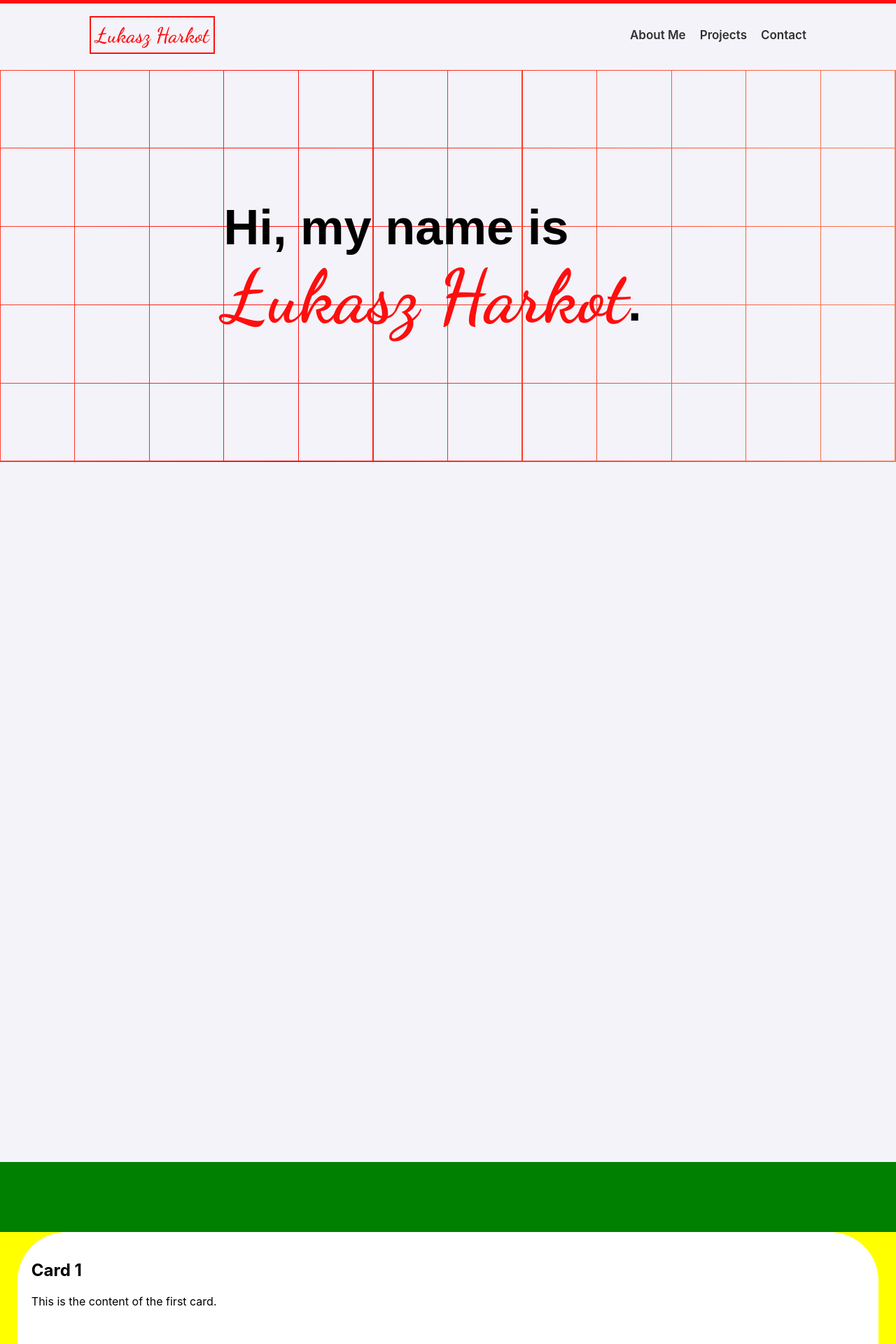
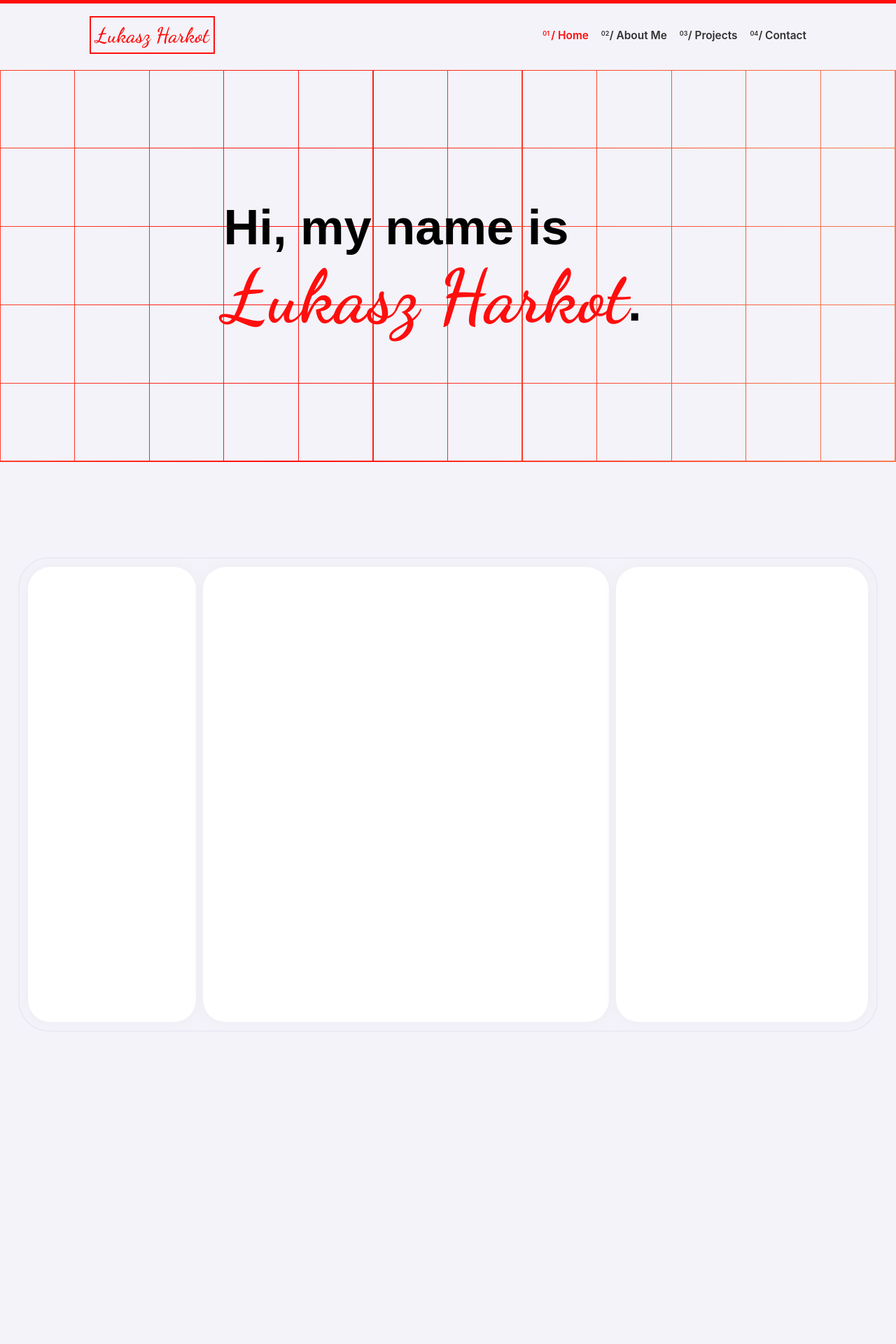
Before and after one commit to lukaszharkot/portfolio, a React (Create React App) app: page / in a window 1280 px wide. Shown: the top 1920 px of the page at 70% size. Built offline with nearby package versions, Linux system fonts and the light colour scheme.

Commit message:
Added next sections and animations

```diff
--- a/src/App.css
+++ b/src/App.css
@@ -1,36 +1,75 @@
-.container {
-    position: relative;
-  }
+/* About */
+.about-content{
+  height: 950px;
+  display: flex;
+  justify-content: center;
+  align-items: center;
+}
 
-  .first-div {
-    background-color: lightblue;
-    height: 100vh;
-    position: relative;
-    z-index: 1;
-    padding: 20px;
-  }
+.about-outline{
+  grid-column-gap: 10px;
+  grid-row-gap: 10px;
+  border: 2px solid #b6b6d126;
+  border-radius: 44px;
+  justify-content: center;
+  align-items: stretch;
+  width: 95%;
+  max-width: 1200px;
+  min-height: 650px;
+  margin-top: 0;
+  padding: 12px;
+  display: flex;
+  position: relative;
+}
 
-  .second-div {
-    background-color: lightcoral;
-    height: 100vh;
-    position: fixed;
-    top: 0;
-    width: 100%;
-    z-index: 2;
-    padding: 20px;
-    transform: translateY(0);
-    transition: transform 0.1s ease-out;
-  }
+.about-sidebar{
+  background-color: #fff;
+  border-radius: 32px;
+  flex-direction: column;
+  width: 240px;
+  display: flex;
+  box-shadow: 0 0 20px #ececf1;
+}
 
-  .space{
-    height: 1000px;
-  }
+.about-main-body{
+  background-color: #fff;
+  border-radius: 32px;
+  flex-direction: row;
+  flex: 1;
+  min-width: 100px;
+  max-width: 600px;
+  display: flex;
+  overflow: hidden;
+  box-shadow: 0 0 20px #ececf1;
+}
+
+.about-side-body{
+  background-color: #fff;
+  border-radius: 32px;
+  width: 30%;
+  max-width: 380px;
+  overflow: hidden;
+  box-shadow: 0 0 20px #ececf1;
+}
 
 /* Projects */
+.projects-container{
+  height: 130px;
+  width: 100%;
+  display: grid;
+  align-items: center;
+  justify-content: center;
+}
+
 .projects-label{
-  height: 100px;
-  width: 100%;
-  background-color: green;
+  font-size: 42px;
+  color: rgb(255, 14, 14);
+}
+
+.projects-label-container{
+  height: auto;
+  text-align: center;
+  border-radius: 10px;
 }
 
 .stacking-cards-container {
@@ -40,35 +79,49 @@
   flex-direction: column;
   align-items: center;
   justify-content: center;
-  background-color: yellow;
   padding-bottom: 35px;
+}
+
+.default-card{
+  width: 100%;
+  height: 80vh; /*100px margin and 70 for navbar*/
+  padding: 20px;
+  background-color: #f4f3fa;
+  position: sticky;
+  top: calc(12%);
+  z-index: 1;
+  transition: 0.3s ease;
+  opacity: 0;
 }
 
 .stacking-card {
   width: 93%;
   height: 80vh; /*100px margin and 70 for navbar*/
   padding: 20px;
-  background-color: white;
+  background-color: #f4f3fa;
   border-radius: 70px;
   position: sticky;
-  top: calc((100vh - 70px) - 81vh);
+  top: calc(12%);
   z-index: 1;
+  opacity: 1;
   transition: 0.3s ease;
 }
 
 .card-1 {
-  background-color: white;
+  background-color: #f4f3fa;
 }
 
 .card-2 {
-  background-color: white;
-  margin-top: 100px;
+  background-color: #fff;
+  background-image: linear-gradient(#f84f391a, #f84f391a);
+  margin-top: 150px;
   z-index: 2;
 }
 
+/* Contact */
 .extra-content {
   height: 200vh;
   padding: 50px;
-  background-color: #f0f0f0;
+  background-color: transparent;
   text-align: center;
 }
--- a/src/App.js
+++ b/src/App.js
@@ -7,16 +7,28 @@ import Navbar from './components/Navbar';
 const App = () => {
   return (
     <div>
+      <div id='home' style={{position: 'absolute', top:'0'}}/>
       <Navbar />
       <TileGrid />
-      <div className='space'></div>
+      <div className='about-content' id='about'>
+        <div className='about-outline'>
+          <div className='about-sidebar'>
+          </div>
+          <div className='about-main-body'>
+          </div>
+          <div className='about-side-body'>
+          </div>
+        </div>
+      </div>
 
       {/*Projects*/}
-      <div className='projects-label'>
-
-      </div>
+      <div id='projects'>
+        {/* <div className='projects-container'>
+            <div className='projects-label-container'><h1 className='projects-label fancyText'>Projects</h1></div>
+            <div className='underline'></div>
+        </div> */}
         <div className="stacking-cards-container">
-        <div className="stacking-card card-1">
+          <div className="default-card card-1" id="card1">
             <h2>Card 1</h2>
             <p>This is the content of the first card.</p>
           </div>
@@ -26,8 +38,9 @@ const App = () => {
           </div>
         </div>
 
-      <div className="extra-content">
-        <p>Keep scrolling to see the effect...</p>
+      {/* Contact */}
+        <div className="extra-content" id='contact'>
+        </div>
       </div>
     </div>
   );
--- a/src/components/Navbar.js
+++ b/src/components/Navbar.js
@@ -3,30 +3,57 @@ import '../index.css';
 
 const Navbar = () => {
     const [scrollY, setScrollY] = useState(0);
+    const [scrolledSection, setScrolledSection] = useState('');
 
     useEffect(() => {
+
         const handleScroll = () => {
-        setScrollY(window.scrollY);
+            setScrollY(window.scrollY);
+            const aboutOffset = document.getElementById('about').offsetTop - 69;
+            const projectsOffset = document.getElementById('projects').offsetTop - 69;
+            const contactOffset = document.getElementById('contact').offsetTop - 69;
+            const card1 = document.getElementById('card1');
+
+            if (scrollY < aboutOffset) {
+                setScrolledSection('home');
+            }else if (scrollY < projectsOffset) {
+                setScrolledSection('about')
+            }else if (scrollY < contactOffset) {
+                setScrolledSection('projects')
+
+            }else {
+                setScrolledSection('contact')
+
+            }
+
+            if (scrollY  >= projectsOffset - 450){
+                card1.className = 'stacking-card card-1';
+                document.body.style.backgroundColor = '#fff';
+            }else{
+                card1.className = 'default-card card-1';
+                document.body.style.backgroundColor = '#f4f3fa';
+            }
         };
 
         window.addEventListener('scroll', handleScroll);
         return () => {
             window.removeEventListener('scroll', handleScroll);
         };
-    }, []);
+    }, [scrollY]);
 
     // Pomyslec nad navlinks
 
     return (
         <div className={`Navbar ${scrollY > 0 ? 'scrolled' : ''} ${scrollY > 50 ? 'shadow' : ''}`}>
             <div className={`line ${scrollY > 0 ? 'scrolled' : ''}`}></div>
-            <div className={`logo-div ${scrollY > 0 ? 'scrolled': ''}`}>
+            <a href='/' style={{textDecoration: 'none'}} className={`logo-div ${scrollY > 0 ? 'scrolled': ''}`}>
                 Łukasz Harkot
-            </div>
+            </a>
             <div className={`navlinks ${scrollY > 0 ? 'scrolled' : ''}`}>
-                <a style={{marginRight: '20px'}}>About Me</a>
-                <a style={{marginRight: '20px'}}>Projects</a>
-                <a>Contact</a>
+                <a href='#home' style={{marginRight: '30px', position:'relative'}} className={scrolledSection === 'home' ? 'active' : 'navlink'}><span className={`pre-link ${scrollY > 0 ? 'scrolled' : ''}`}>01</span>/ Home</a>
+                <a href='#about' style={{marginRight: '30px', position:'relative'}} className={scrolledSection === 'about' ? 'active' : 'navlink'}><span className={`pre-link ${scrollY > 0 ? 'scrolled' : ''}`}>02</span>/ About Me</a>
+                <a href='#projects' style={{marginRight: '30px', position:'relative'}} className={scrolledSection === 'projects' ? 'active' : 'navlink'}><span className={`pre-link ${scrollY > 0 ? 'scrolled' : ''}`}>03</span>/ Projects</a>
+                <a href='#contact' style={{position:'relative'}} className={scrolledSection === 'contact' ? 'active' : 'navlink'}><span className={`pre-link ${scrollY > 0 ? 'scrolled' : ''}`}>04</span>/ Contact</a>
 
             </div>
         </div>
--- a/src/components/TileGrid.js
+++ b/src/components/TileGrid.js
@@ -43,7 +43,6 @@ const TileGrid = () => {
   useEffect(() => {
     const createGrid = () => {
       const containerSize = 0.7 * window.innerHeight;
-      console.log(containerSize)
       const size = window.innerWidth > 800 ? 100 : 50;
 
       const newColumns = Math.floor(window.innerWidth / size);
--- a/src/index.css
+++ b/src/index.css
@@ -1,4 +1,8 @@
 @import url('https://fonts.googleapis.com/css2?family=Dancing+Script:wght@400..700&display=swap');
+
+html {
+  scroll-behavior: smooth;
+}
 
 body {
   margin: 0;
@@ -8,6 +12,7 @@ body {
     sans-serif;
   -webkit-font-smoothing: antialiased;
   -moz-osx-font-smoothing: grayscale;
+  transition: background-color 0.4s ease-in-out;
 }
 
 code {
@@ -78,25 +83,57 @@ code {
   margin-left: 11%;
 }
 
+.pre-link{
+  font-size: 9px;
+  position: absolute;
+  left: -12px;
+  top:1.5px;
+  transition: font-size 0.4s ease-in-out, left 0.4s ease-in-out;
+}.pre-link.scrolled{
+  font-size: 8px;
+  left: -11px;
+}
+
 .navlinks{
   display: flex;
   width: auto;
   justify-content: space-between;
+  position: relative;
   align-items: center;
   font-family: Inter, sans-serif;
-  font-size: 17px;
+  font-size: 15.4px;
   font-weight: 600;
   margin-right: 10%;
   transition: 0.4s ease-in-out;
   color: rgb(48, 48, 48);
 }
 .navlinks.scrolled{
-  font-size: 16px;
+  font-size: 14px;
   margin-right: 11%;
 }
 
+.navlink{
+  text-decoration: none;
+  color: rgb(48, 48, 48);
+  transition:color 0.4s ease;
+}
+.navlink:hover{
+  color: rgb(117, 117, 117);
+}
+.active{
+  text-decoration: none;
+  transition:color 0.4s ease;
+  color: rgb(255, 14, 14);
+}
 .fancyText {
   color: rgb(255, 14, 14);
   font-family: 'Dancing Script', cursive;
   font-size: 1.5em;
 }
+
+.underline{
+  height: 2px;
+  background-color: #b6b6d126;
+  width: 85vw;
+  margin-bottom: 20px;
+}
```
Lines whose indentation alone changed are shown as unchanged.
